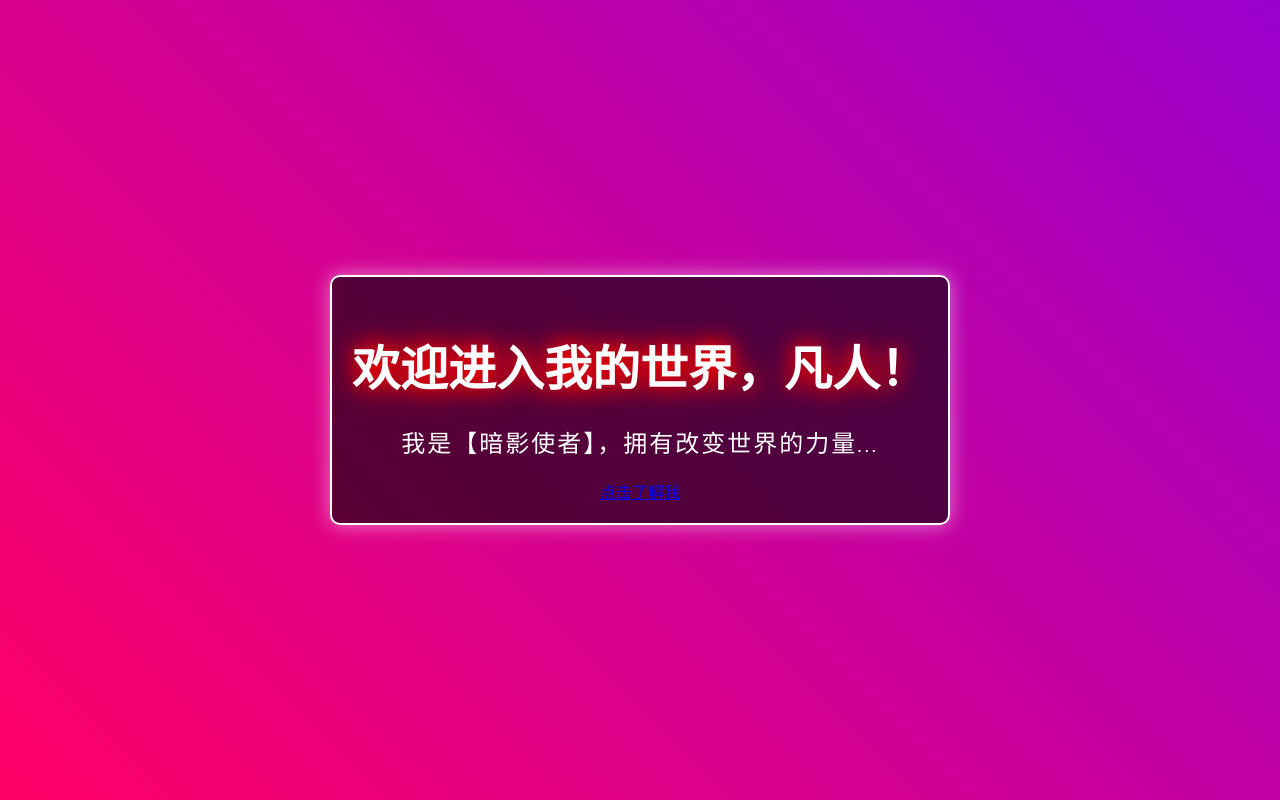
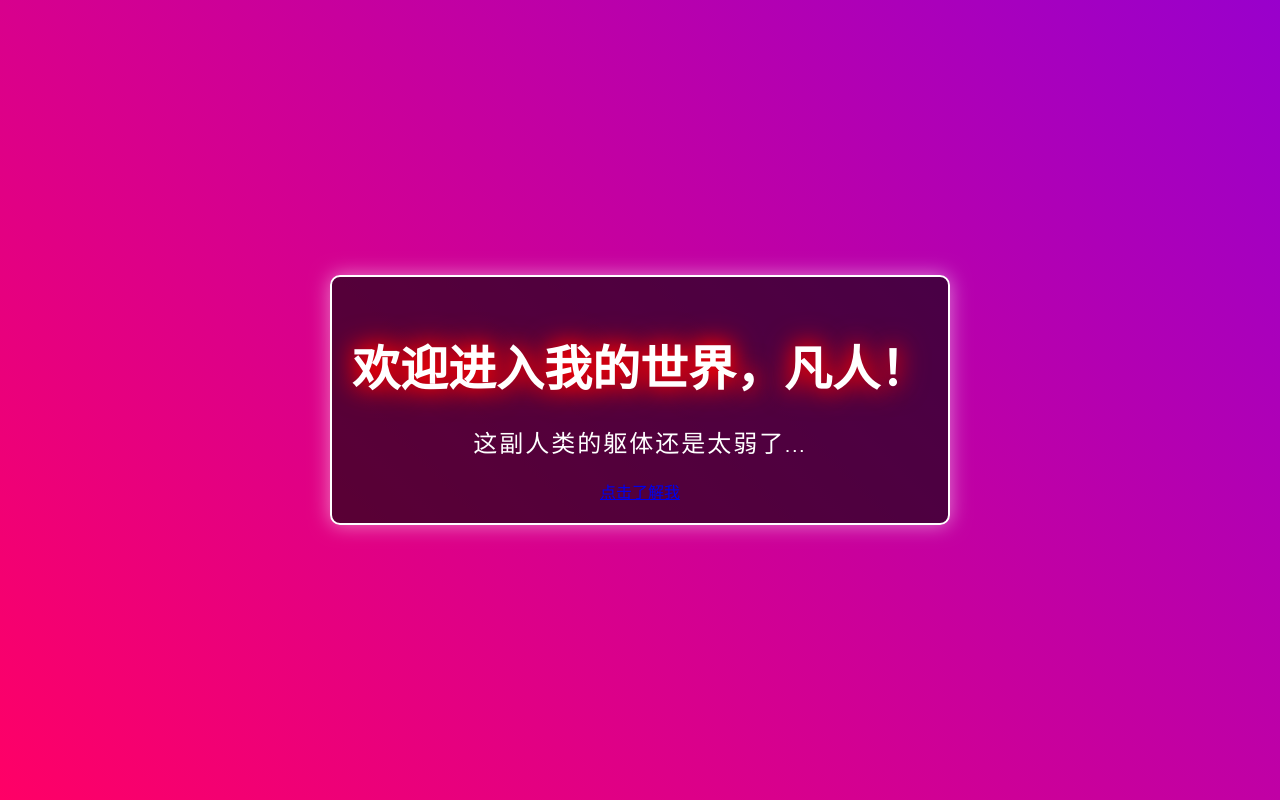
Before and after one commit to miraclecolaboy/shuaige, a plain HTML site: page index.html in a window 1280 px wide. Drawn offline with nearby package versions, Linux system fonts and the light colour scheme.

Commit message:
Add files via upload

```diff
--- a/index.html
+++ b/index.html
@@ -10,10 +10,10 @@
 <body>
     <div class="container">
         <h1>欢迎进入我的世界，凡人！</h1>
-        <p class="intro">我是【暗影使者】，拥有改变世界的力量...</p>
+        <p class="intro">这副人类的躯体还是太弱了...</p>
         <a href="https://qm.qq.com/q/45pFdl8L1Y">点击了解我</a>
         <div class="button-container">
-
+           <script src="script.js"></script>
         </div>
     </div>
 </body>
```
